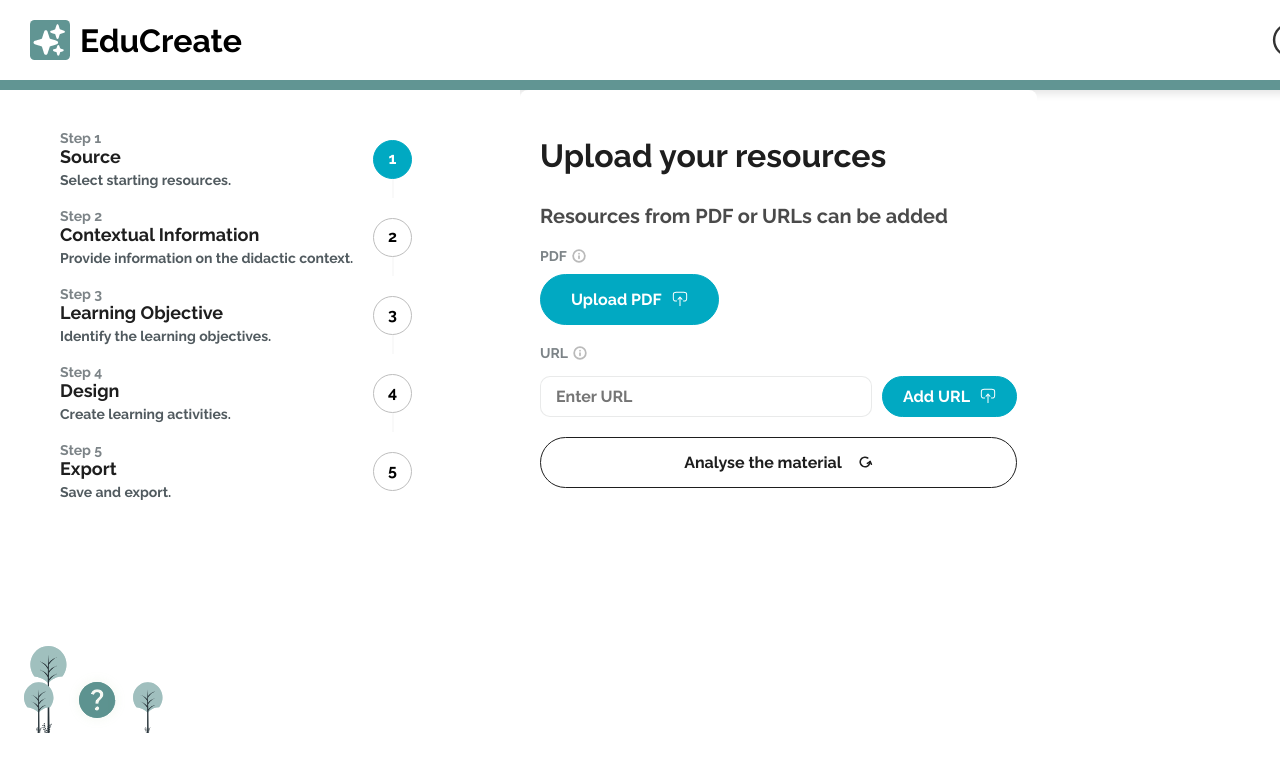
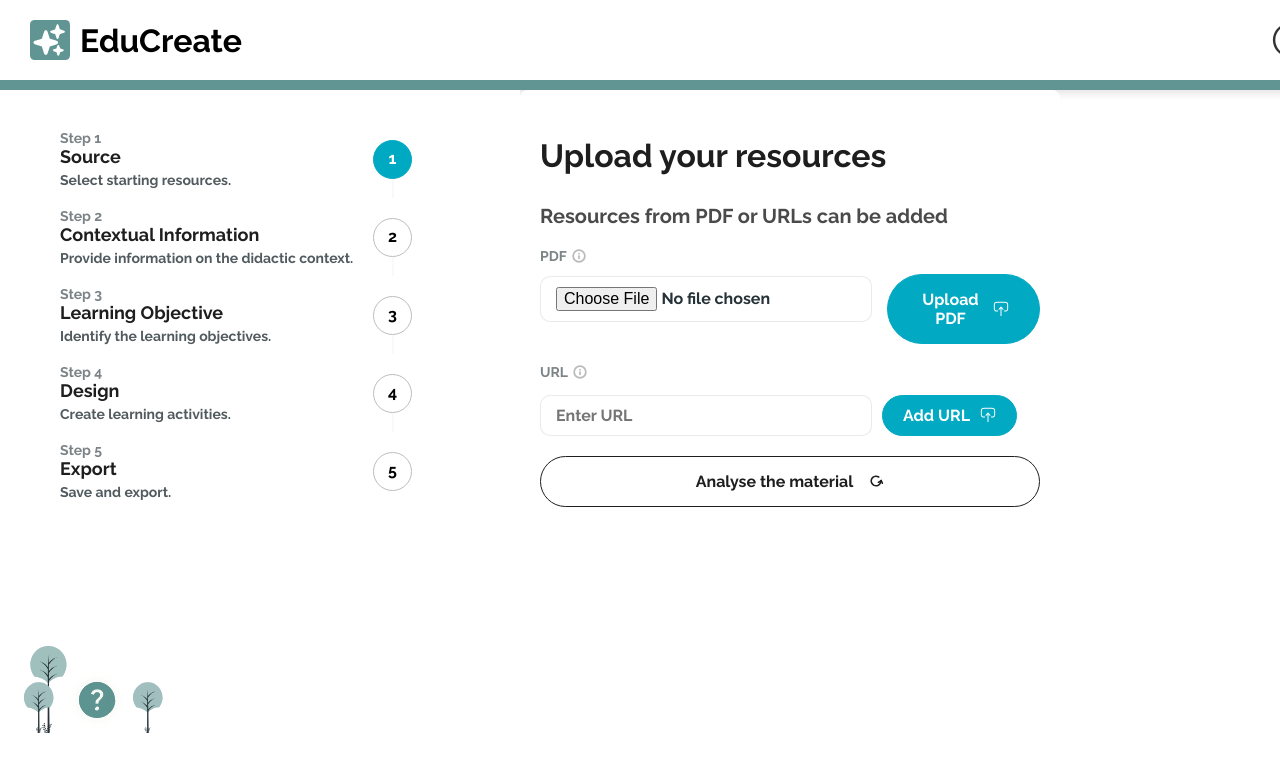
Before and after one commit to antbucc/EduCreate, a React (Create React App) app in the folder frontend/: page / in a window 1280 px wide. Shown: the top 772 px of the page. Built offline with nearby package versions, Linux system fonts and the light colour scheme.

Commit message:
PDF upload

```diff
--- a/frontend/src/components/UploadFrame.tsx
+++ b/frontend/src/components/UploadFrame.tsx
@@ -1,9 +1,45 @@
-import React from 'react';
+import React, { useState } from 'react';
 import infoImage from '../assets/lucide_info.svg';
 import uploadIconImage from '../assets/solar_download-outline.svg';
 import analyseIcon from '../assets/pepicons-pop_reload.svg';
 
 const UploadFrame: React.FC = () => {
+  const [pdfFile, setPdfFile] = useState<File | null>(null);
+
+  const handlePDFChange = (event: React.ChangeEvent<HTMLInputElement>) => {
+    if (event.target.files && event.target.files[0]) {
+      setPdfFile(event.target.files[0]);
+    }
+  };
+
+  const handlePDFUpload = async () => {
+    if (pdfFile) {
+      const formData = new FormData();
+      formData.append('file', pdfFile);
+
+      try {
+        const response = await fetch('/api/upload-pdf', { // Change to your actual backend endpoint
+          method: 'POST',
+          body: formData,
+        });
+
+        if (response.ok) {
+          console.log('PDF uploaded successfully');
+          // Handle success, e.g., notify the user, reset the state, etc.
+        } else {
+          console.error('PDF upload failed');
+          // Handle error, e.g., notify the user
+        }
+      } catch (error) {
+        console.error('Error uploading PDF:', error);
+        // Handle network error
+      }
+    } else {
+      console.error('No PDF file selected');
+      // Handle no file selected error
+    }
+  };
+
   return (
     <div style={uploadFrameStyle}>
       <h2 style={headerStyle}>Upload your resources</h2>
@@ -17,7 +53,13 @@ const UploadFrame: React.FC = () => {
             <img src={infoImage} alt="Info" style={infoIconImageStyle} />
           </div>
           <div style={uploadButtonContainerStyle}>
-            <button style={uploadButtonStyle}>
+            <input
+              type="file"
+              accept="application/pdf"
+              onChange={handlePDFChange}
+              style={inputStyle} // You can add custom styling or hide it with display: 'none'
+            />
+            <button style={uploadButtonStyle} onClick={handlePDFUpload}>
               Upload PDF
               <img src={uploadIconImage} alt="Upload Icon" style={iconImageStyle} />
             </button>
```
